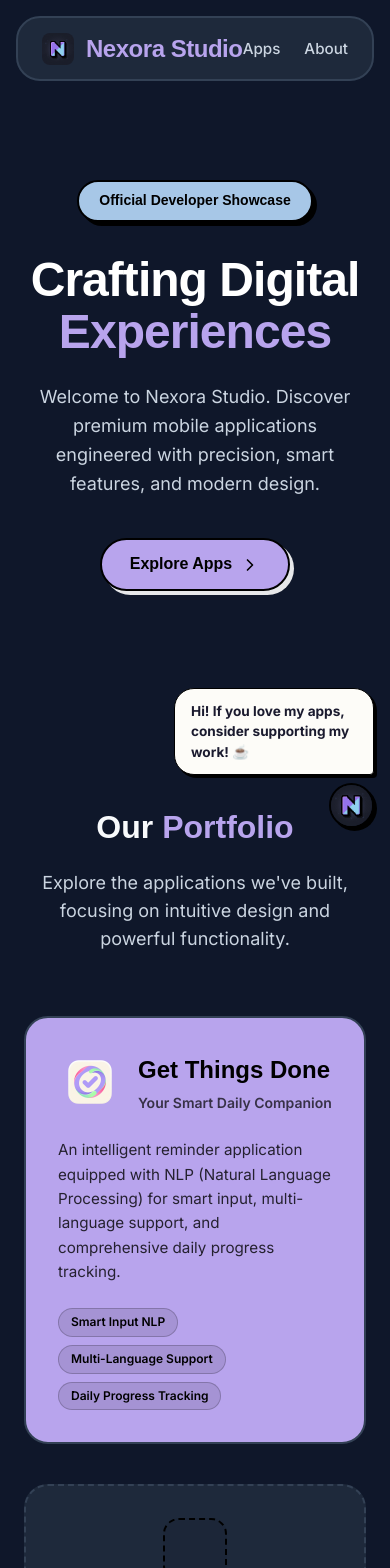
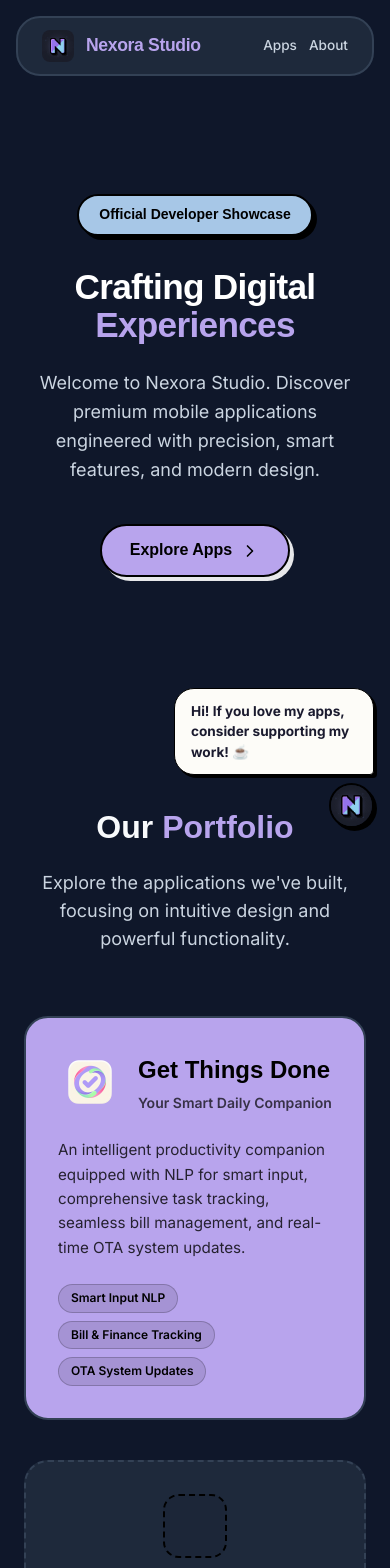
Before and after one commit to AlvinSyahril/Nexora-Studio, a Next.js app: page / in a window 390 px wide. Shown: the top 1568 px of the page. Built offline with nearby package versions, Linux system fonts and the light colour scheme; a web font is replaced by a local one.

Commit message:
update menu Showcase and main menu, fix mobile view

```diff
--- a/src/app/apps/[id]/page.module.css
+++ b/src/app/apps/[id]/page.module.css
@@ -200,9 +200,9 @@
   flex: 1;
 }
 .heroTitle {
-  font-size: clamp(3rem, 5vw, 4.5rem);
+  font-size: clamp(2.2rem, 8vw, 4.5rem);
   font-weight: 800;
-  line-height: 1.1;
+  line-height: 1.15;
   margin-bottom: 1.5rem;
 }
 .heroDesc {
@@ -423,3 +423,44 @@
     margin-top: 2rem;
   }
 }
+
+@media (max-width: 768px) {
+  .nav {
+    padding: 1rem 0;
+    gap: 0.5rem;
+  }
+
+  .nav > div {
+    gap: 0.5rem !important;
+  }
+
+  .navBrand {
+    gap: 0.5rem;
+  }
+
+  .backButton span {
+    display: none;
+  }
+
+  .backButton {
+    padding: 0.5rem 0.6rem;
+  }
+
+  .navLogo {
+    width: 2rem;
+    height: 2rem;
+  }
+
+  .navTitle {
+    font-size: 1rem;
+  }
+
+  .navBtn {
+    padding: 0.6rem 1rem;
+    font-size: 0.85rem;
+  }
+
+  .hero {
+    padding: 1.5rem 0 4rem;
+  }
+}
--- a/src/components/Hero.module.css
+++ b/src/components/Hero.module.css
@@ -37,7 +37,7 @@
 }
 
 .title {
-  font-size: clamp(3rem, 8vw, 5rem);
+  font-size: clamp(2.5rem, 8vw, 5rem);
   font-weight: 800;
   line-height: 1.1;
   letter-spacing: -0.02em;
@@ -64,4 +64,14 @@
     min-height: 80vh;
     padding-top: 6rem;
   }
+
+  .title {
+    font-size: 3rem; /* explicit override for mobile to prevent overflow */
+  }
 }
+
+@media (max-width: 480px) {
+  .title {
+    font-size: 2.2rem;
+  }
+}
--- a/src/components/Navbar.module.css
+++ b/src/components/Navbar.module.css
@@ -45,3 +45,18 @@
 .link:hover {
   color: #fff;
 }
+
+@media (max-width: 480px) {
+  .logo {
+    font-size: 1.1rem;
+    gap: 0.5rem;
+  }
+
+  .links {
+    gap: 0.75rem;
+  }
+
+  .link {
+    font-size: 0.85rem;
+  }
+}
--- a/src/data/apps.ts
+++ b/src/data/apps.ts
@@ -3,14 +3,14 @@ export const APPS_DATA = [
     id: "reminder-app",
     name: "Get Things Done",
     tagline: "Your Smart Daily Companion",
-    description: "An intelligent reminder application equipped with NLP (Natural Language Processing) for smart input, multi-language support, and comprehensive daily progress tracking.",
+    description: "An intelligent productivity companion equipped with NLP for smart input, comprehensive task tracking, seamless bill management, and real-time OTA system updates.",
     iconUrl: "/showcase/logo.png",
     accentColor: "#8b5cf6", // violet-500
     features: [
       "Smart Input NLP",
-      "Multi-Language Support",
-      "Daily Progress Tracking",
-      "Push Notifications"
+      "Bill & Finance Tracking",
+      "OTA System Updates",
+      "Daily Progress Tracking"
     ]
   },
   // Future apps will be added here
```
